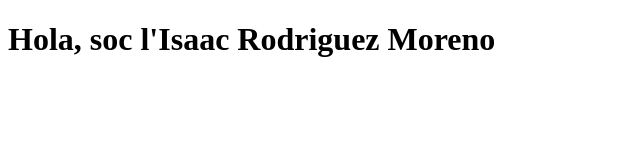
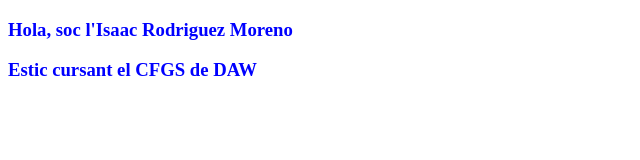
Before and after one commit to IsaacBoscdelacoma/git-test, a plain HTML site: page index.html in a window 1280 px wide. Shown: the whole page, without its empty margins (0-640 px from the left). Drawn offline with Linux system fonts and the light colour scheme.

Commit message:
Afegir nom del curs i tambe styless.css

```diff
--- a/index.html
+++ b/index.html
@@ -3,8 +3,10 @@
 <head>
     <meta charset="UTF-8">
     <title>Pagina personal</title>
+    <link rel="stylesheet" href="styles.css">
 </head>
 <body>
-    <h1>Hola, soc l'Isaac Rodriguez Moreno</h1>
+    <h3>Hola, soc l'Isaac Rodriguez Moreno</h3>
+    <h3>Estic cursant el CFGS de DAW</h3>
 </body>
 </html>
--- /dev/null
+++ b/styles.css
@@ -0,0 +1,3 @@
+body {
+    color: blue;
+}
```
